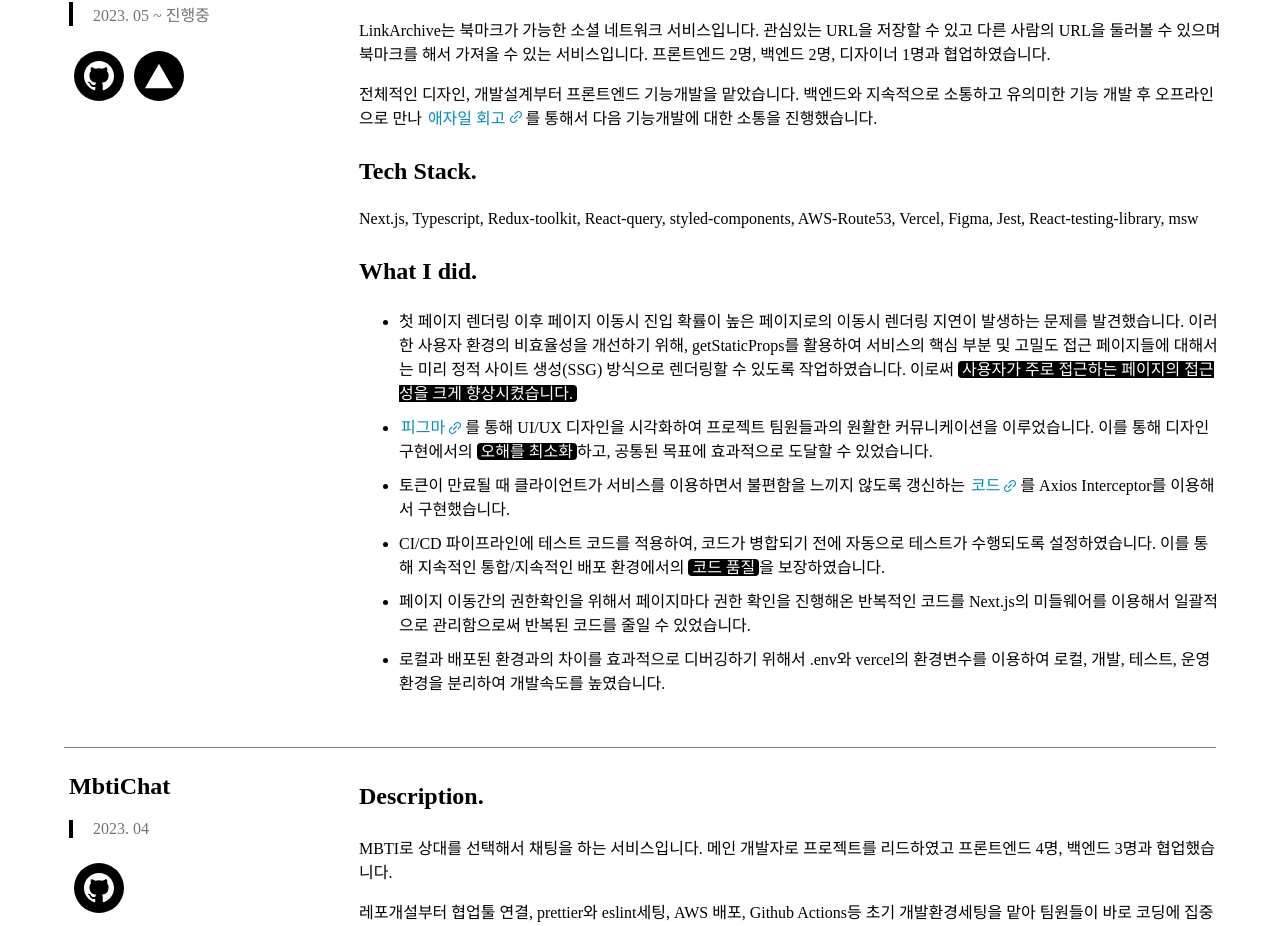
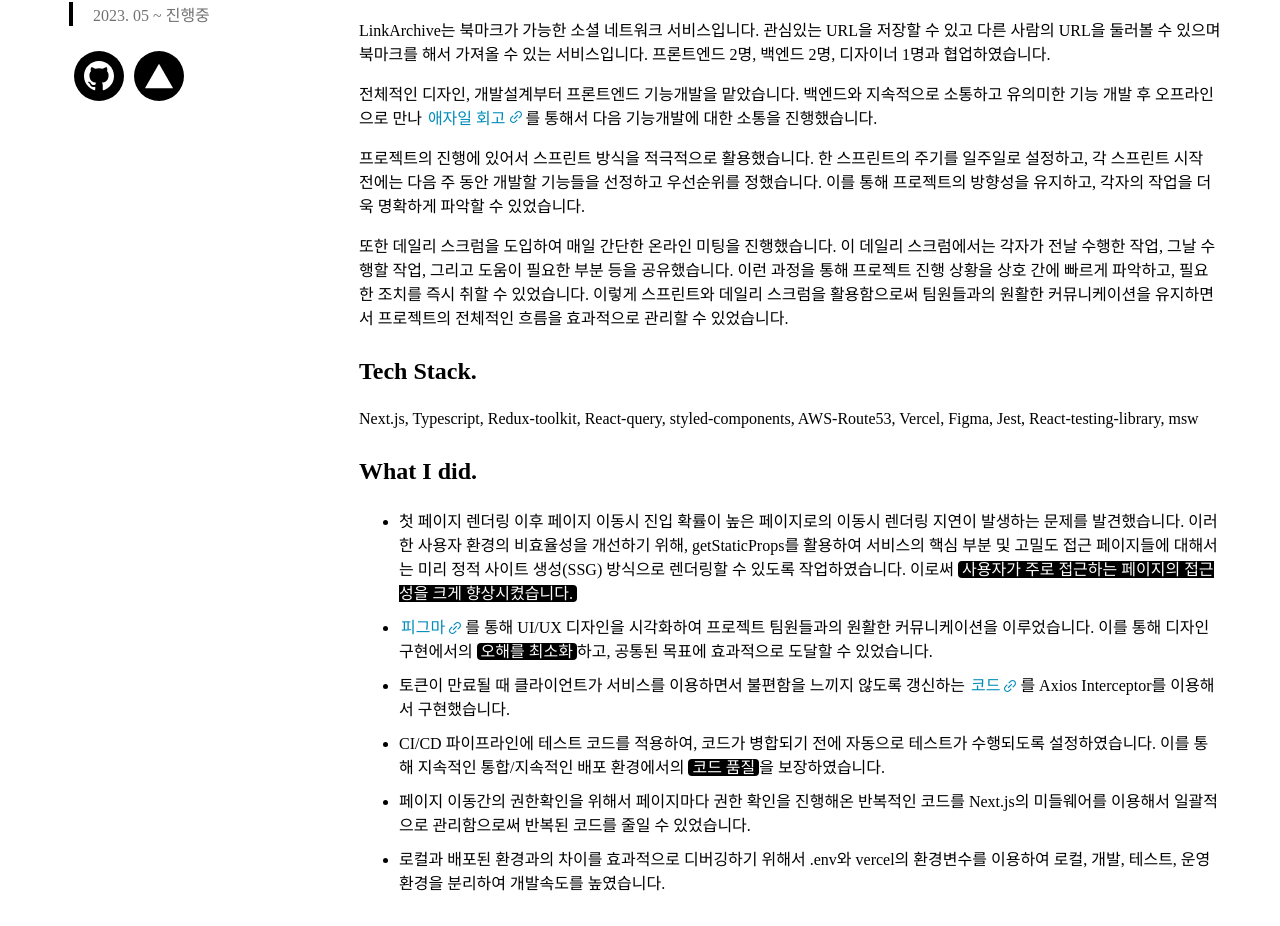
Before and after one commit to 1yoouoo/resume, a Next.js app: page / in a window 1280 px wide. Shown: the part 833-1759 px from the top of the page. Built offline with nearby package versions, Linux system fonts and the light colour scheme; a web font is replaced by a local one.

Commit message:
linkarchive des

```diff
--- a/src/components/Projects/LinkArchive.tsx
+++ b/src/components/Projects/LinkArchive.tsx
@@ -4,14 +4,10 @@ import SvgWrapper from '../Info/SvgWrapper';
 import Vercel from '../Info/Vercel';
 import { H, HyperLink } from '../Styles/Effects';
 import {
-  Desktop,
   Left,
   Line,
   LinkWrapper,
-  ProjectDuration,
-  ProjectTitle,
   Right,
-  Tablet,
   TextContent,
   TextWrapper,
   Title,
@@ -46,6 +42,20 @@ const LinkArchive = () => {
               href='https://github.com/linkarchive/LinkArchive/wiki/2023%E2%80%9005%E2%80%9022-%ED%9A%8C%EC%9D%98%EB%A1%9D'
             />
             를 통해서 다음 기능개발에 대한 소통을 진행했습니다.
+          </p>
+          <p>
+            프로젝트의 진행에 있어서 스프린트 방식을 적극적으로 활용했습니다. 한 스프린트의 주기를
+            일주일로 설정하고, 각 스프린트 시작 전에는 다음 주 동안 개발할 기능들을 선정하고
+            우선순위를 정했습니다. 이를 통해 프로젝트의 방향성을 유지하고, 각자의 작업을 더욱
+            명확하게 파악할 수 있었습니다.
+          </p>
+          <p>
+            또한 데일리 스크럼을 도입하여 매일 간단한 온라인 미팅을 진행했습니다. 이 데일리
+            스크럼에서는 각자가 전날 수행한 작업, 그날 수행할 작업, 그리고 도움이 필요한 부분 등을
+            공유했습니다. 이런 과정을 통해 프로젝트 진행 상황을 상호 간에 빠르게 파악하고, 필요한
+            조치를 즉시 취할 수 있었습니다. 이렇게 스프린트와 데일리 스크럼을 활용함으로써
+            팀원들과의 원활한 커뮤니케이션을 유지하면서 프로젝트의 전체적인 흐름을 효과적으로 관리할
+            수 있었습니다.
           </p>
           <Title>Tech Stack.</Title>
           <p>
```
